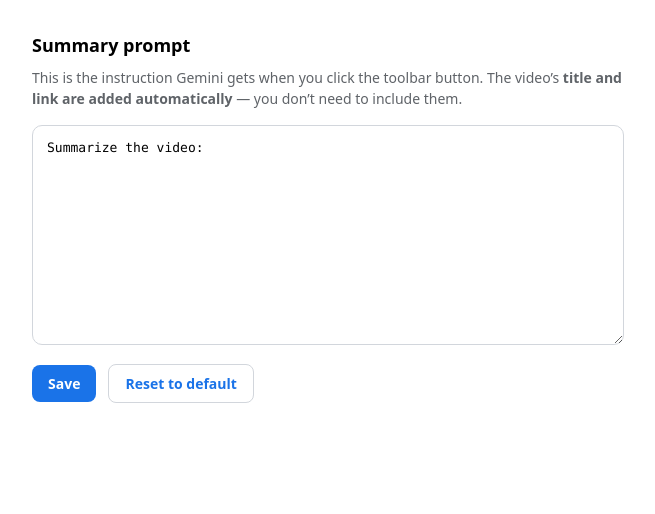
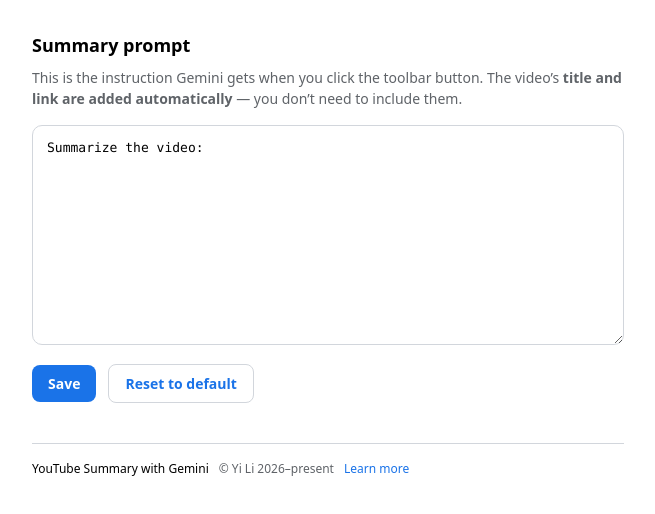
Before and after one commit to wizdes/yt-gemini-summary, a website with bundled scripts: page options.html in a window 1280 px wide. Shown: the whole page, without its empty margins (312-967 px from the left). Built offline with nearby package versions, Linux system fonts and the light colour scheme; some packages are replaced by stand-ins of ours.

Commit message:
Add about footer to options page
Show the app name, copyright (© Yi Li 2026–present), and a 'Learn more'
link to yili.dev at the bottom of the summary-prompt page. Styled with the
existing CSS variables so it tracks light/dark mode.

```diff
--- a/options.css
+++ b/options.css
@@ -78,3 +78,24 @@
   color: #1e8e3e;
   font-weight: 600;
 }
+
+.about {
+  margin-top: 40px;
+  padding-top: 16px;
+  border-top: 1px solid var(--border);
+  display: flex;
+  flex-wrap: wrap;
+  align-items: center;
+  gap: 6px 10px;
+  color: var(--muted);
+  font-size: 12px;
+}
+
+.about .about-name { color: CanvasText; }
+
+.about a {
+  color: var(--accent);
+  text-decoration: none;
+}
+
+.about a:hover { text-decoration: underline; }
--- a/options.html
+++ b/options.html
@@ -20,6 +20,11 @@
       <button id="reset" type="button" class="secondary">Reset to default</button>
       <span id="status" role="status" aria-live="polite"></span>
     </div>
+    <footer class="about">
+      <span class="about-name">YouTube Summary with Gemini</span>
+      <span>© Yi Li 2026–present</span>
+      <a href="https://yili.dev" target="_blank" rel="noopener">Learn more</a>
+    </footer>
   </main>
   <script type="module" src="options.js"></script>
 </body>
```
